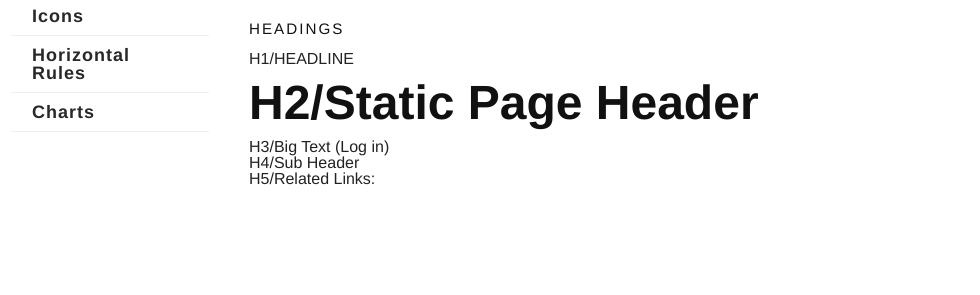
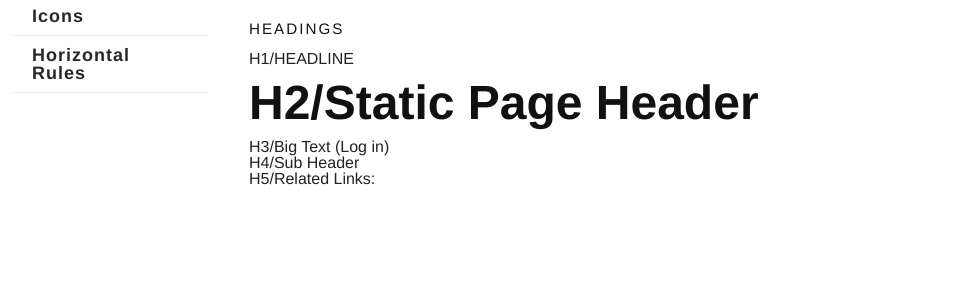
Before and after one commit to texastribune/styleguides, a Jekyll site: the page built from tribtalkstyle.html, in a window 1280 px wide and 900 px high, scrolled down 683 px. Shown: the part 158-453 px from the top of the window, without its empty margins (161-1141 px from the left). Built offline with Jekyll 4.4.1, drawn with Linux system fonts in a browser that asks for light colours.

Commit message:
Delete charts sectionfor now at least

```diff
--- a/tribtalkstyle.html
+++ b/tribtalkstyle.html
@@ -32,7 +32,6 @@
                 <li><a href="#forms-section">Forms</a></li>
                 <li><a href="#icons-section">Icons</a></li>
                 <li><a href="#hr-section">Horizontal Rules</a></li>
-                <li><a href="#charts-section">Charts</a></li>
             </ul>
         </div>
     </div>
@@ -486,14 +485,5 @@
                 </article>
             </div>
         </div>
-        <div class="row article_detail">
-            <div class="main">
-                <article>
-                    <a name="charts-section"></a>
-                    <h2>Charts</h2>
-                    <hr/>
-                </article>
-            </div>
-        </div>
     </div><!-- twelve columns omega -->
 </div><!-- container -->
```
